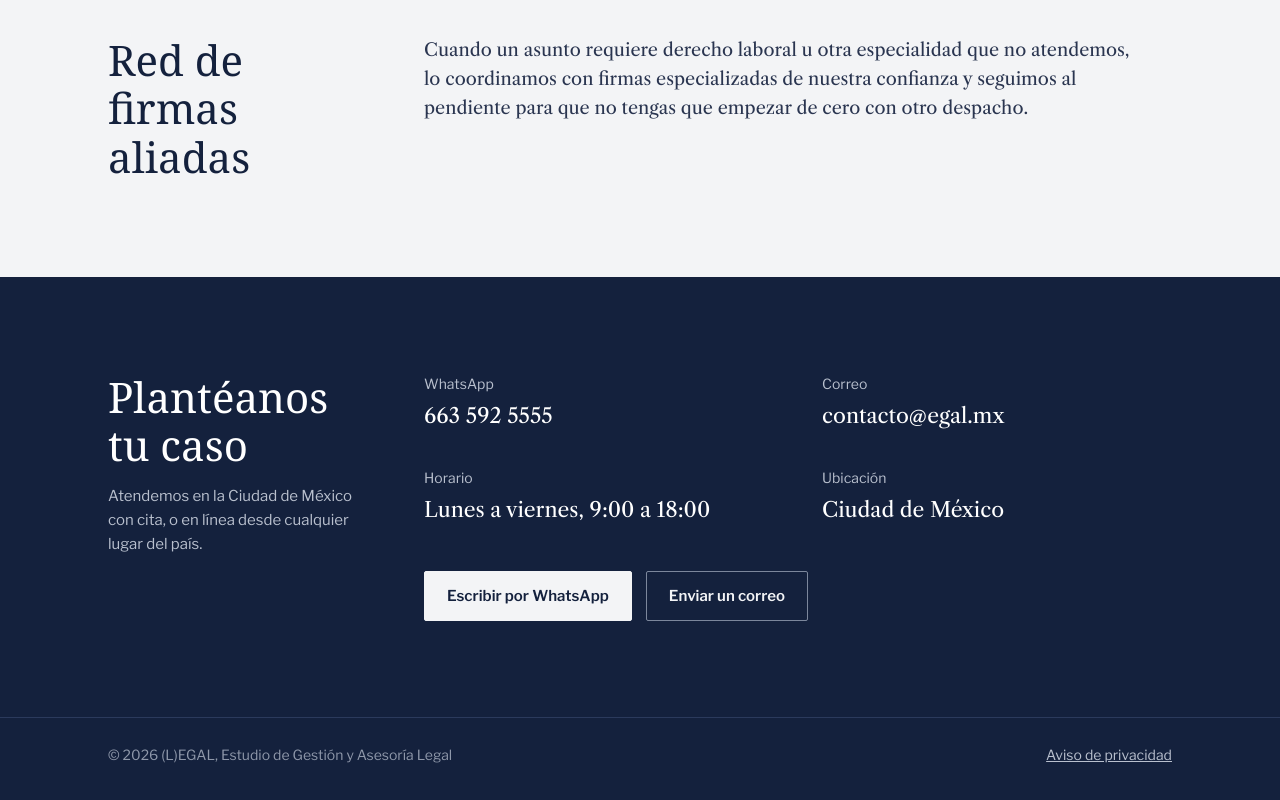
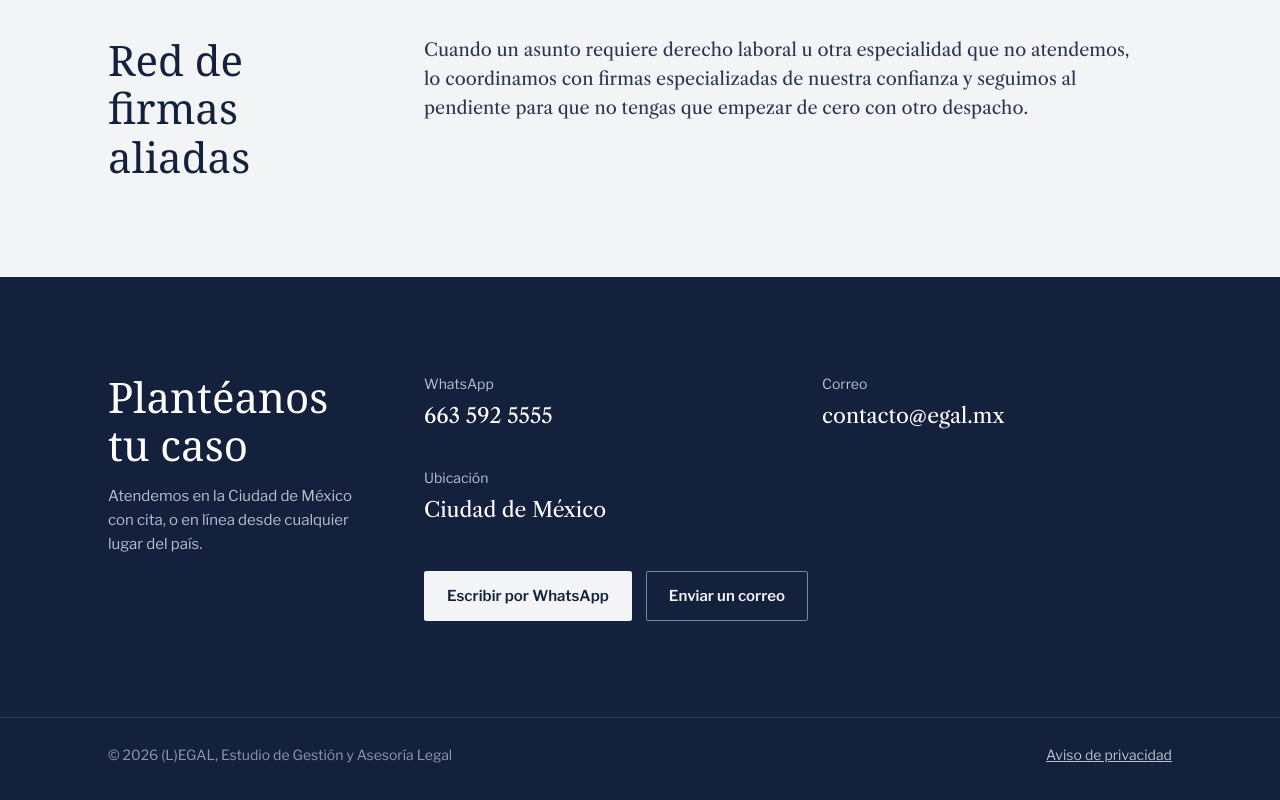
Before and after one commit to egal-mx/egal.mx, a plain HTML site: page index.html in a window 1280 px wide. Shown: the part 3896-4696 px from the top of the page. Drawn offline with nearby package versions, Linux system fonts and the light colour scheme; a web font is replaced by a local one.

Commit message:
Quita horario de contacto
Co-Authored-By: Claude Opus 5.5 <noreply@anthropic.com>
Claude-Session: https://claude.ai/code/session_01Gh73bEBMnTCtScv9YWYuW7

```diff
--- a/index.html
+++ b/index.html
@@ -311,7 +311,6 @@
         <div class="datos">
           <div class="dato"><span>WhatsApp</span><a href="https://wa.me/526635925555">663 592 5555</a></div>
           <div class="dato"><span>Correo</span><a href="mailto:contacto@egal.mx">contacto@egal.mx</a></div>
-          <div class="dato"><span>Horario</span><strong>Lunes a viernes, 9:00 a 18:00</strong></div>
           <div class="dato"><span>Ubicación</span><strong>Ciudad de México</strong></div>
         </div>
         <div class="acciones">
```
